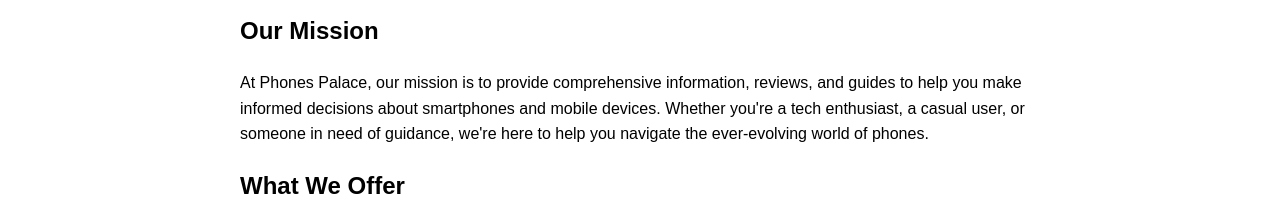
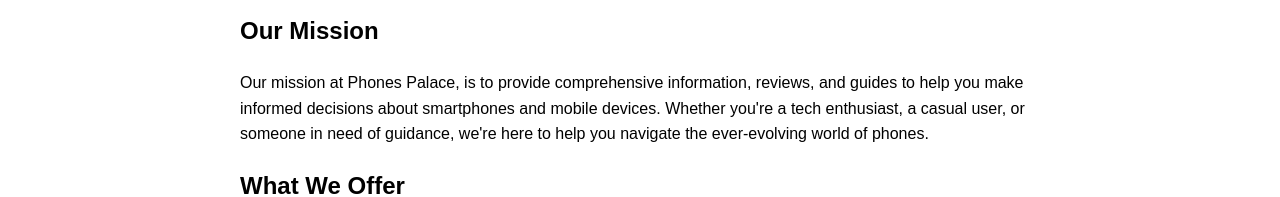
Before and after one commit to aksamoei/Phone-Palace, a React (Create React App) app: page /about in a window 1280 px wide. Shown: the part 264-461 px from the top of the page. Built offline with nearby package versions, Linux system fonts and the light colour scheme; data requests are answered from the project's data file.

Commit message:
AboutPage

```diff
--- a/src/components/About.js
+++ b/src/components/About.js
@@ -8,7 +8,7 @@
       <p>Welcome to Phones Palace, your go-to destination for all things related to smartphones and mobile technology!</p>
 
       <h2>Our Mission</h2>
-      <p>At Phones Palace, our mission is to provide comprehensive information, reviews, and guides to help you make informed decisions about smartphones and mobile devices. Whether you're a tech enthusiast, a casual user, or someone in need of guidance, we're here to help you navigate the ever-evolving world of phones.</p>
+      <p> Our mission at Phones Palace, is to provide comprehensive information, reviews, and guides to help you make informed decisions about smartphones and mobile devices. Whether you're a tech enthusiast, a casual user, or someone in need of guidance, we're here to help you navigate the ever-evolving world of phones.</p>
 
       <h2>What We Offer</h2>
       <ul>
```
